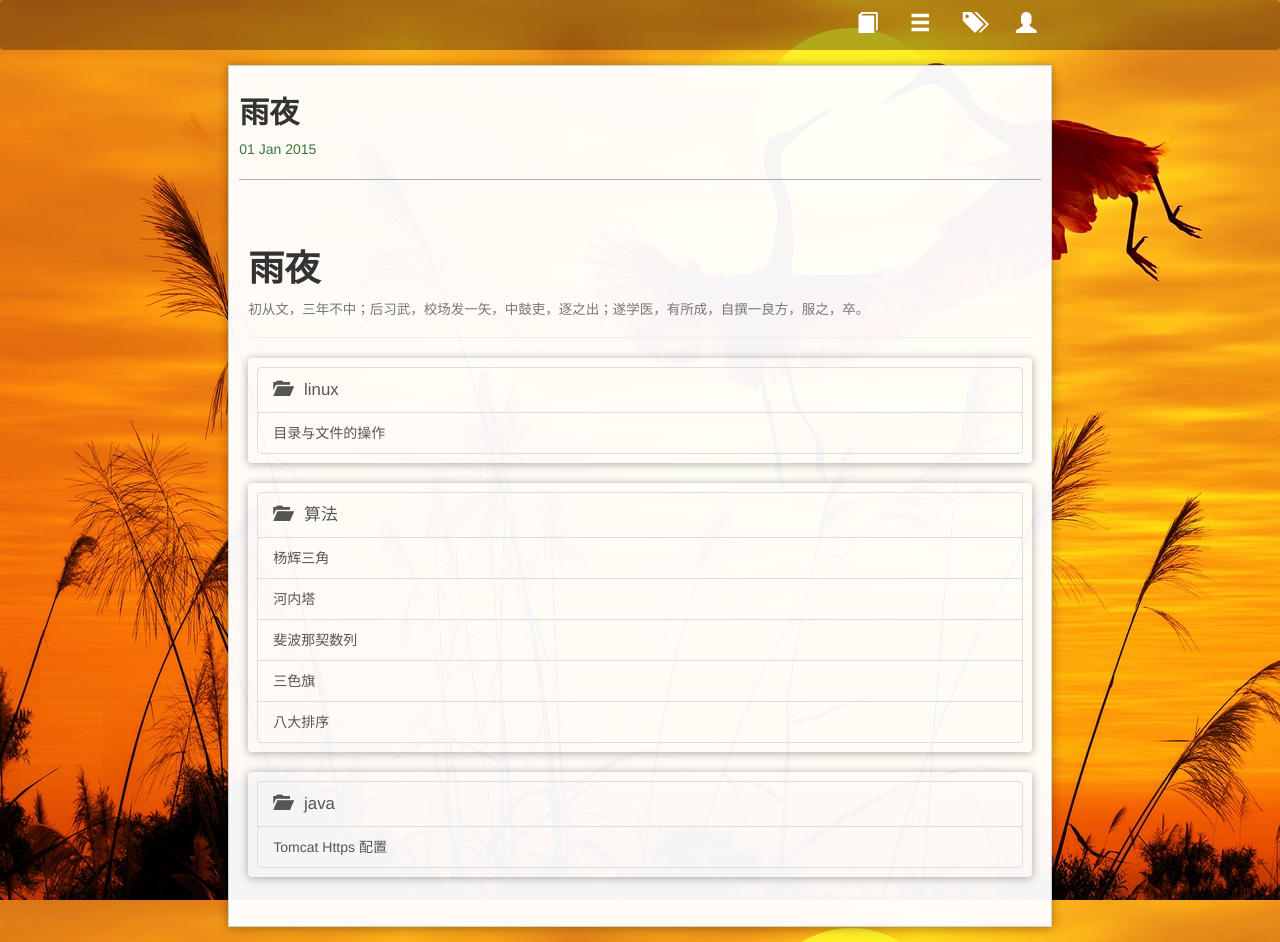
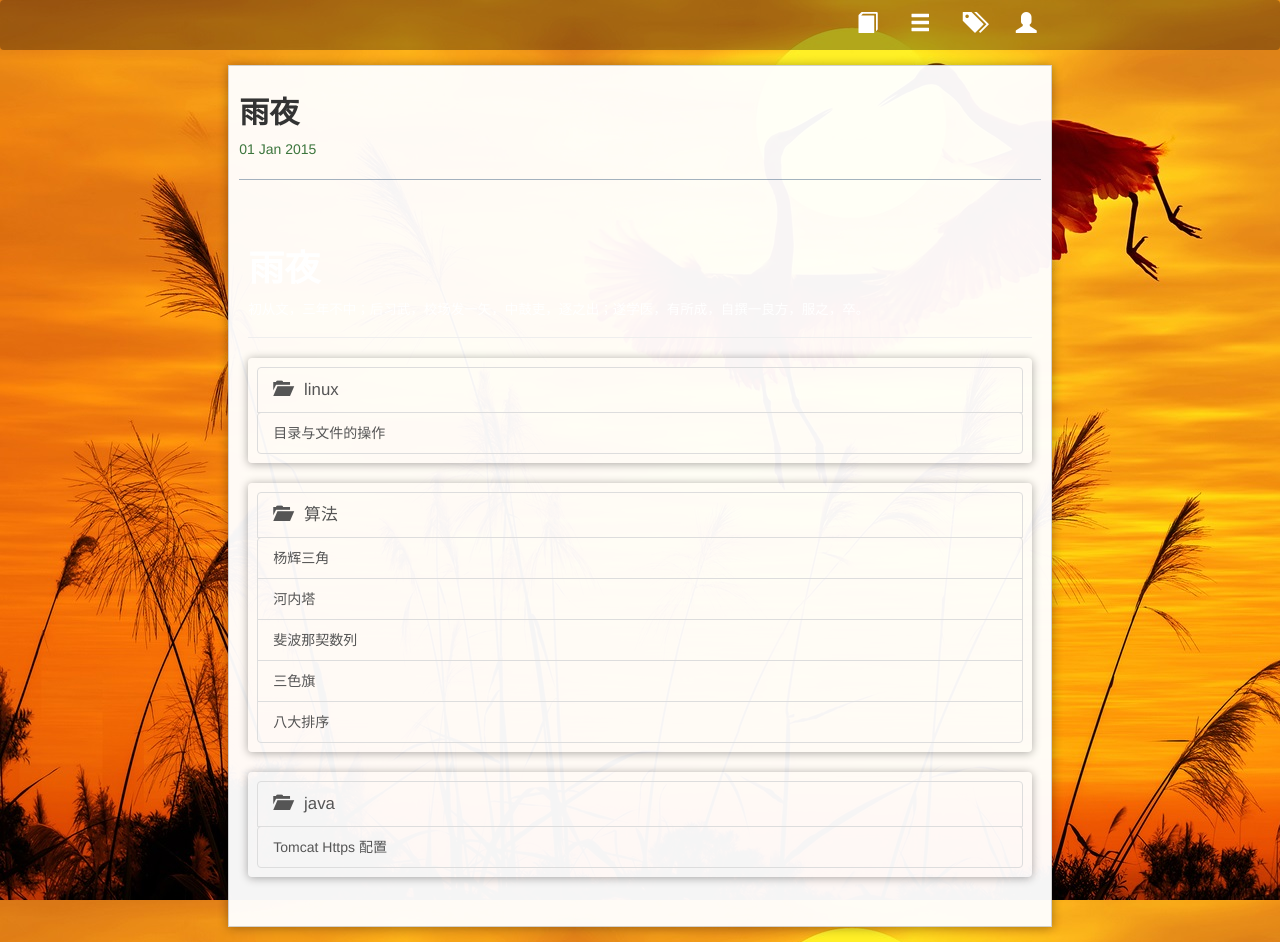
Before and after one commit to bit-ranger/blog, a Jekyll site: the page built from index.html, in a window 1280 px wide and 942 px high. Built offline with Jekyll 4.4.1, drawn with Linux system fonts in a browser that asks for light colours; nearby versions of some CDN libraries; Markdown is read by kramdown in place of the engine named in the settings.

Commit message:
Update index.html

```diff
--- a/index.html
+++ b/index.html
@@ -6,15 +6,15 @@
 
 <div class="well-sm">
     <div class="page-header">
-        <h1>{{ page.title }}</h1>
-        <h4><small>{{ site.desc }}</small></h4>
+        <h1 class="text-white">{{ page.title }}</h1>
+        <h4><small class="text-white">{{ site.desc }}</small></h4>
     </div>
     {% for category in site.categories %}
     <div class="list-group well-sm shadow" id="{{ category | first }}">
-        <a href="#collapse-{{ category | first }}" data-toggle="collapse"  class="list-group-item clear-background font-sm"><span class="glyphicon glyphicon-folder-open"></span> &nbsp;&nbsp;{{ category | first }}</a>
+        <a href="#collapse-{{ category | first }}" data-toggle="collapse"  class="list-group-item clear-background font-sm text-white"><span class="glyphicon glyphicon-folder-open"></span> &nbsp;&nbsp;{{ category | first }}</a>
         <div id="collapse-{{ category | first }}" class="collapse in">
             {% for post in category.last %}
-            <a class="list-group-item clear-background" href="{{ post.url }}" target="_blank">{{ post.title }}</a>
+            <a class="list-group-item clear-background  text-white" href="{{ post.url }}" target="_blank">{{ post.title }}</a>
             {% endfor %}
         </div>
     </div>
```
